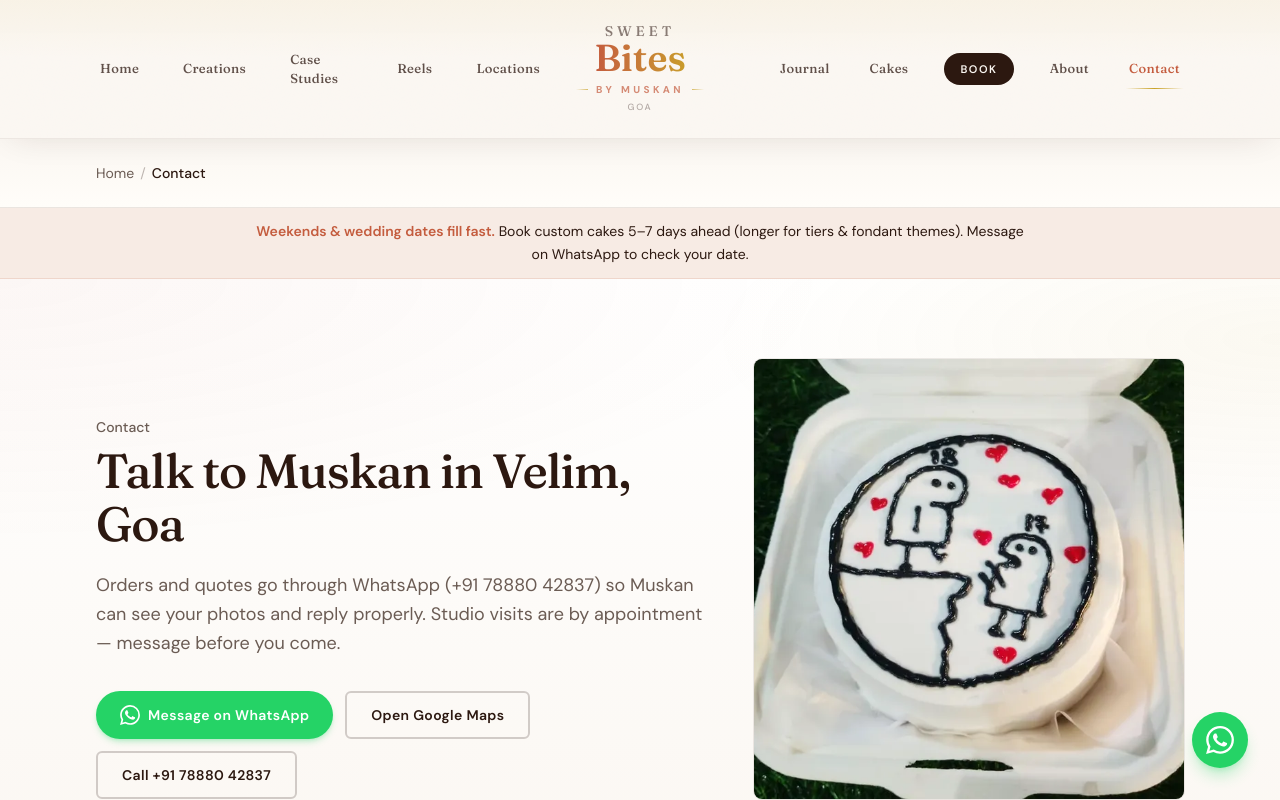
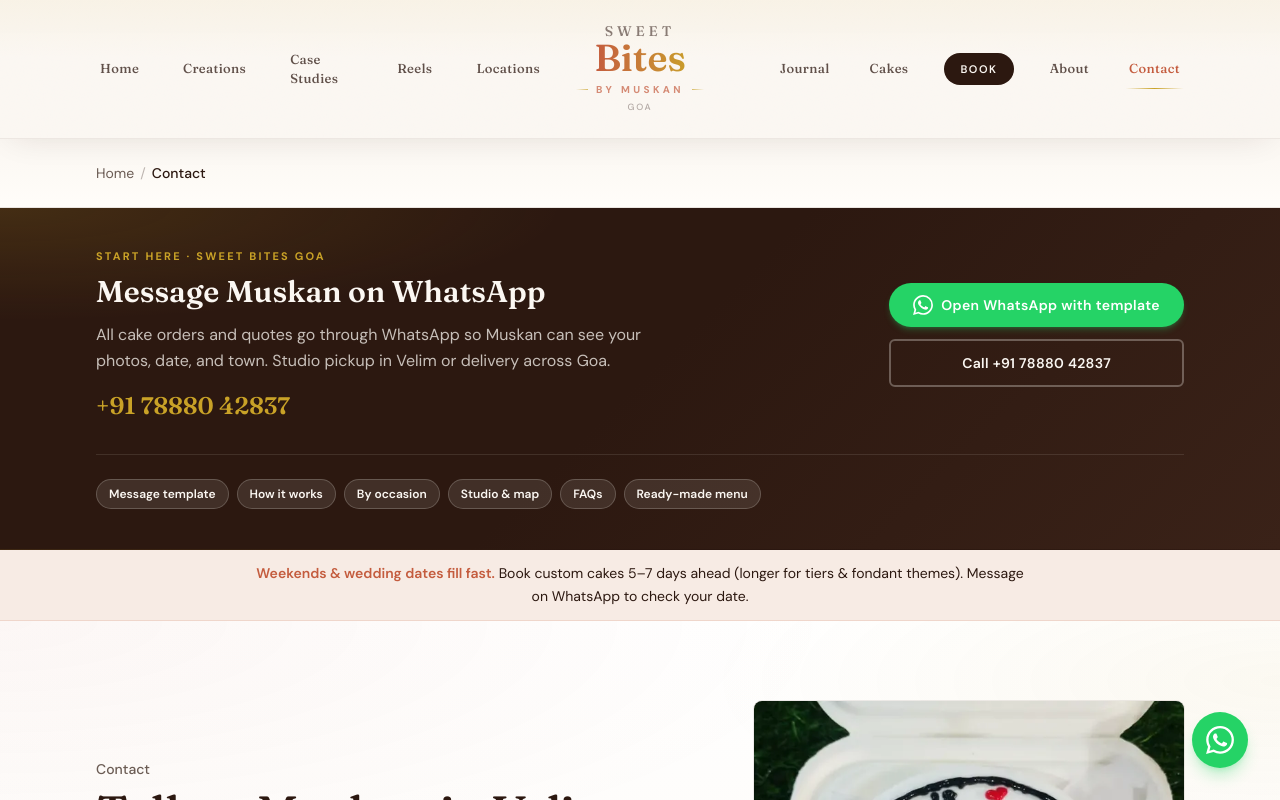
Before and after one commit to sweetbitesgoa-lgtm/sweetbites, a Next.js app: page /contact in a window 1280 px wide. Shown: the top 800 px of the page. Built offline with nearby package versions, Linux system fonts and the light colour scheme.

Commit message:
Add prominent contact quick-start band and jump nav.
Makes new contact sections visible above the fold with WhatsApp CTA and anchor links.

Co-authored-by: Cursor <cursoragent@cursor.com>

```diff
--- a/src/app/globals.css
+++ b/src/app/globals.css
@@ -618,3 +618,9 @@ body {
   box-shadow: 0 20px 40px -24px rgba(44, 24, 16, 0.16);
   border-color: rgba(196, 92, 62, 0.3);
 }
+
+.contact-quick-start {
+  background:
+    radial-gradient(ellipse 80% 60% at 0% 0%, rgba(201, 162, 39, 0.15), transparent 55%),
+    linear-gradient(135deg, #2c1810 0%, var(--cocoa) 50%, #3a2218 100%);
+}
--- a/src/components/contact/ContactPageContent.tsx
+++ b/src/components/contact/ContactPageContent.tsx
@@ -1,5 +1,6 @@
 import Link from "next/link";
 import { ContactBreadcrumb } from "@/components/contact/ContactBreadcrumb";
+import { ContactQuickStartBand } from "@/components/contact/ContactQuickStartBand";
 import { ContactWhatsAppTemplate } from "@/components/contact/ContactWhatsAppTemplate";
 import { SecondaryPageHero } from "@/components/layout/SecondaryPageHero";
 import { WhatsAppOrderCard } from "@/components/order/WhatsAppOrderCard";
@@ -54,6 +55,8 @@ export function ContactPageContent() {
           <ContactBreadcrumb />
         </div>
       </div>
+
+      <ContactQuickStartBand />
 
       {contactSeasonalBanner.enabled ? (
         <div className="border-b border-terracotta/15 bg-terracotta/[0.08] px-4 py-3">
@@ -138,13 +141,19 @@ export function ContactPageContent() {
         </div>
       </section>
 
-      <section className="border-b border-line/60 bg-white py-14 sm:py-16">
+      <section
+        id="contact-whatsapp-template"
+        className="scroll-mt-24 border-b border-line/60 bg-white py-14 sm:py-16"
+      >
         <div className="mx-auto max-w-6xl px-4 sm:px-6 lg:px-8">
           <ContactWhatsAppTemplate />
         </div>
       </section>
 
-      <section className="border-b border-line/60 bg-cream/40 py-14 sm:py-16">
+      <section
+        id="contact-steps"
+        className="scroll-mt-24 border-b border-line/60 bg-cream/40 py-14 sm:py-16"
+      >
         <div className="mx-auto max-w-6xl px-4 sm:px-6 lg:px-8">
           <SectionIntro
             centered
@@ -169,7 +178,10 @@ export function ContactPageContent() {
         </div>
       </section>
 
-      <section className="border-b border-line/60 bg-white py-14 sm:py-16">
+      <section
+        id="contact-occasions"
+        className="scroll-mt-24 border-b border-line/60 bg-white py-14 sm:py-16"
+      >
         <div className="mx-auto max-w-6xl px-4 sm:px-6 lg:px-8">
           <SectionIntro
             centered
@@ -224,7 +236,10 @@ export function ContactPageContent() {
         </div>
       </section>
 
-      <section className="border-b border-line bg-surface py-14 sm:py-20 lg:py-24">
+      <section
+        id="contact-studio"
+        className="scroll-mt-24 border-b border-line bg-surface py-14 sm:py-20 lg:py-24"
+      >
         <div className="mx-auto grid max-w-6xl gap-10 px-4 sm:gap-12 sm:px-6 lg:grid-cols-12 lg:gap-16 lg:px-8">
           <div className="divide-y divide-line rounded-2xl border border-line bg-cream/40 shadow-sm lg:col-span-5">
             <div className="p-6 sm:p-8">
--- /dev/null
+++ b/src/components/contact/ContactQuickStartBand.tsx
@@ -0,0 +1,72 @@
+import Link from "next/link";
+import { site } from "@/lib/content";
+import { getContactInquiryWhatsAppUrl } from "@/lib/contact-page";
+import { Button } from "@/components/ui/Button";
+import { WhatsAppIconInline } from "@/components/ui/WhatsAppButton";
+
+const JUMP_LINKS = [
+  { href: "#contact-whatsapp-template", label: "Message template" },
+  { href: "#contact-steps", label: "How it works" },
+  { href: "#contact-occasions", label: "By occasion" },
+  { href: "#contact-studio", label: "Studio & map" },
+  { href: "#contact-faq-heading", label: "FAQs" },
+] as const;
+
+export function ContactQuickStartBand() {
+  return (
+    <section className="contact-quick-start border-b border-cocoa/20 bg-cocoa text-cream">
+      <div className="mx-auto max-w-6xl px-4 py-8 sm:px-6 sm:py-10 lg:px-8">
+        <div className="flex flex-col gap-8 lg:flex-row lg:items-center lg:justify-between">
+          <div className="max-w-xl">
+            <p className="text-[11px] font-bold uppercase tracking-[0.2em] text-gold">
+              Start here · Sweet Bites Goa
+            </p>
+            <h2 className="mt-2 font-display text-2xl font-semibold leading-tight sm:text-3xl">
+              Message Muskan on WhatsApp
+            </h2>
+            <p className="mt-3 text-sm leading-relaxed text-cream/75 sm:text-base">
+              All cake orders and quotes go through WhatsApp so Muskan can see your photos, date,
+              and town. Studio pickup in {site.studioCity} or delivery across Goa.
+            </p>
+            <p className="mt-4 font-display text-xl font-semibold text-gold sm:text-2xl">
+              {site.phone}
+            </p>
+          </div>
+          <div className="flex flex-col gap-3 sm:flex-row lg:flex-col lg:items-stretch">
+            <Button href={getContactInquiryWhatsAppUrl()} variant="whatsapp" external className="justify-center">
+              <WhatsAppIconInline className="h-5 w-5" />
+              Open WhatsApp with template
+            </Button>
+            <Button
+              href={`tel:+91${site.phoneRaw}`}
+              variant="outline"
+              className="justify-center rounded-md border-cream/30 bg-transparent text-cream hover:bg-cream/10"
+            >
+              Call {site.phone}
+            </Button>
+          </div>
+        </div>
+        <nav
+          className="mt-8 flex flex-wrap gap-2 border-t border-cream/10 pt-6"
+          aria-label="On this page"
+        >
+          {JUMP_LINKS.map((link) => (
+            <a
+              key={link.href}
+              href={link.href}
+              className="rounded-full border border-cream/20 bg-cream/10 px-3 py-1.5 text-xs font-semibold text-cream transition-colors hover:border-gold/50 hover:text-gold"
+            >
+              {link.label}
+            </a>
+          ))}
+          <Link
+            href="/cakes-menu"
+            className="rounded-full border border-cream/20 bg-cream/10 px-3 py-1.5 text-xs font-semibold text-cream transition-colors hover:border-gold/50 hover:text-gold"
+          >
+            Ready-made menu
+          </Link>
+        </nav>
+      </div>
+    </section>
+  );
+}
```
